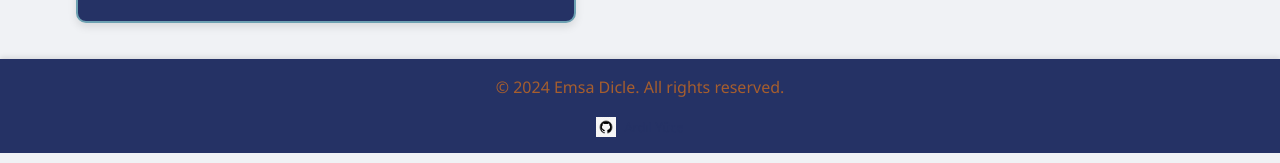
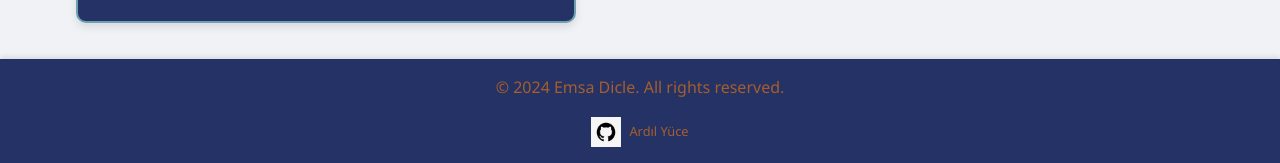
Before and after one commit to ardilyce/emsa_dicle_website, a plain HTML site: page index.html in a window 1280 px wide. Shown: the part 1244-1407 px from the top of the page. Drawn offline with Linux system fonts and the light colour scheme.

Commit message:
Update styles.css

```diff
--- a/styles.css
+++ b/styles.css
@@ -152,7 +152,7 @@ body {
 
 .github-info {
     font-size: 0.8rem; /* Smaller font size */
-    color: #253265; /* Set GitHub info text color to main color */
+    color: #A65E2E; /* Set GitHub info text color to main color */
     margin-top: 1rem; /* Margin to separate from the main footer text */
     display: flex; /* Use flexbox for alignment */
     justify-content: center; /* Center the content */
@@ -161,13 +161,13 @@ body {
 
 .github-info a {
     text-decoration: none; /* Remove underline from the link */
-    color: #253265; /* Set link color to main color */
+    color: #A65E2E; /* Set link color to main color */
     display: flex; /* Flex for image and text alignment */
     align-items: center; /* Center items vertically */
 }
 
 .github-info img.github-logo {
-    width: 20px; /* Set the width of the logo */
+    width: 30px; /* Set the width of the logo */
     height: auto; /* Maintain aspect ratio */
     margin-right: 0.5rem; /* Space between the logo and text */
 }
```
